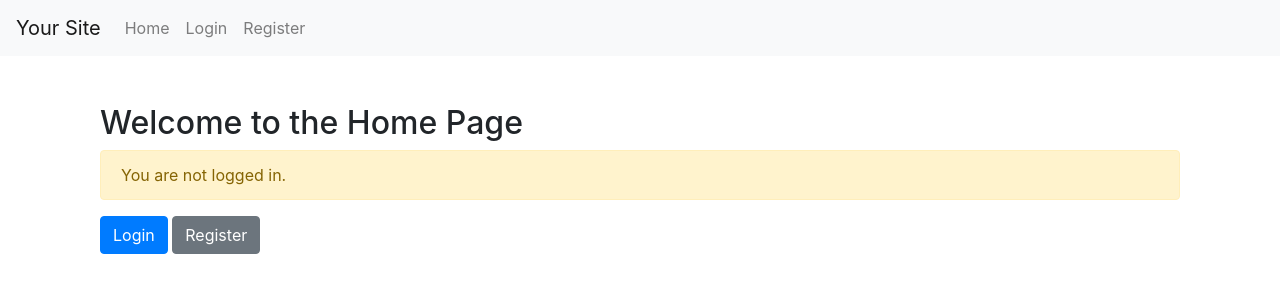
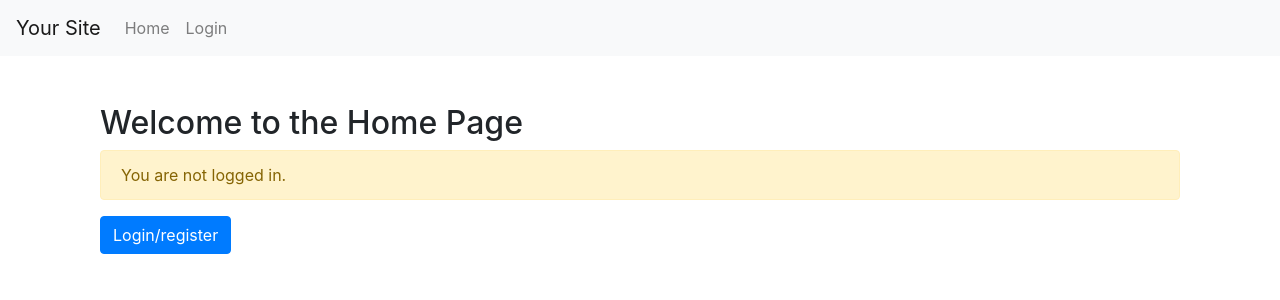
Before and after one commit to SSE-CW-Project-2/SSE_Group_Project_2, a Flask app: page / in a window 1280 px wide. Shown: the top 300 px of the page. Run offline with Flask 3, Linux system fonts and the light colour scheme; some libraries are stand-ins or nearby versions.

Commit message:
Fix: removed unused pathways

```diff
--- a/api/templates/base.html
+++ b/api/templates/base.html
@@ -47,10 +47,8 @@
                     <a class="nav-item nav-link" href="/events">Explore Events</a>
                 {% else %}
                     <a class="nav-item nav-link" href="/login">Login</a>
-                    <a class="nav-item nav-link" href="/register">Register</a>
                 {% endif %}
                 <!-- Placeholder for the Google Sign-In button, adjusted to fit within the Bootstrap Navbar -->
-                <div class="nav-item" id="googleSignInButton"></div>
             </div>
         </div>
     </nav>
--- a/api/templates/index.html
+++ b/api/templates/index.html
@@ -19,8 +19,7 @@
             You are not logged in.
         </div>
         <p>
-            <a href="{{ url_for('login') }}" class="btn btn-primary">Login</a>
-            <a href="{{ url_for('register') }}" class="btn btn-secondary">Register</a>
+            <a href="{{ url_for('login') }}" class="btn btn-primary">Login/register</a>
         </p>
     {% endif %}
 </div>
```
